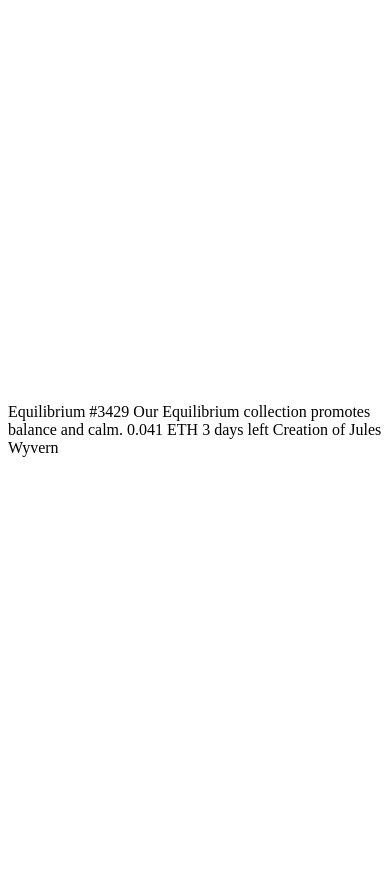
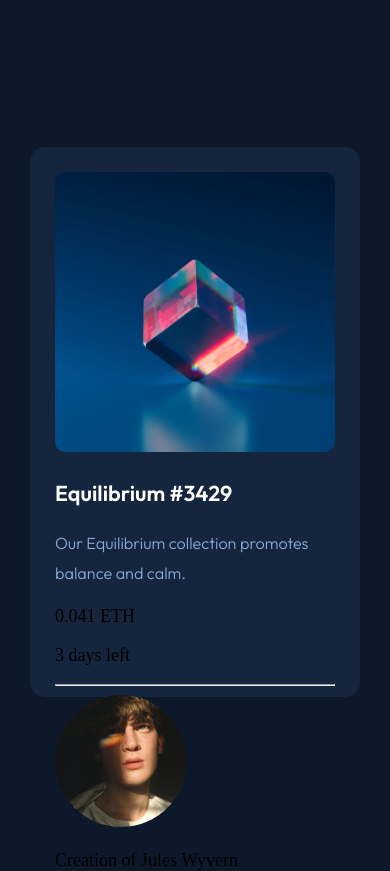
Before and after one commit to toshihikotani/nft-preview-card-component-main, a plain HTML site: page index.html in a window 390 px wide. Drawn offline with Linux system fonts and the light colour scheme.

Commit message:
"Set HTML Layout and Update SCSS for Mobile"

```diff
--- a/index.html
+++ b/index.html
@@ -10,14 +10,29 @@
 </head>
 <body>
 
-  Equilibrium #3429
+  <main>
+    <!-- IMAGE -->
+    <img class="equilibrium" src="images/image-equilibrium.jpg" Alt="Equilibrium Image"/>
+    <p class="title">Equilibrium #3429</p>
 
-  Our Equilibrium collection promotes balance and calm.
+    <!-- DESCRIPTION -->
+    <p class="description">Our Equilibrium collection promotes balance and calm.</p>
 
-  0.041 ETH
-  3 days left
+    <!-- NFT STATUS -->
+    <div class="nft-status">
+      <p class="ethereum">0.041 ETH</p>
+      <p class="time">3 days left</p>
+    </div>
 
-  Creation of Jules Wyvern
+    <!-- HORIZONTAL LINE -->
+    <hr/>
+
+    <!-- AVATAR PROFILE -->
+    <div class="avatar-profile">
+      <img src="images/image-avatar.png" alt="Avatar Image"/>
+      <p>Creation of <span class="avatar-name">Jules Wyvern</span></p>
+    </div>
+  </main>
 
 </body>
 </html>
--- a/sass/styles.scss
+++ b/sass/styles.scss
@@ -1,13 +1,58 @@
 @import url('typography.css');
+
+/* COLORS */
+
+/* PRIMARY */
+$soft-blue: hsl(215, 51%, 70%);
+$cyan: hsl(178, 100%, 50%);
+
+/* NEUTRAL */
+$very-dark-blue-main-bg:hsl(217, 54%, 11%);
+$very-dark-blue-card-bg: hsl(216, 50%, 16%);
+$white: hsl(0, 0%, 100%);
 
 html, body {
     min-width: 100vw;
 }
 
 body {
+    margin: 0;
+    padding: 0;
     min-height: 100vh;
     box-sizing:content-box;
+    background-color: $very-dark-blue-main-bg;
     display: flex;
     justify-content: center;
     align-items: center;
+    font-size: 18px;
 }
+
+/* MAIN */
+main {
+    width: 280px;
+    height: 500px;
+    padding: 25px;
+    background-color: $very-dark-blue-card-bg;
+    border-radius: 15px;
+
+    /* EQUILIBRIUM IMAGE*/
+    .equilibrium {
+        width: 100%;
+        border-radius: 10px;
+    }
+
+    /* TITLE */
+    .title {
+        font-family: 'Outfit-SemiBold';
+        font-size: 1.20em;
+        color: $white;
+    }
+
+    /* DESCRIPTION */
+    .description {
+        font-family: 'Outfit-Light';
+        font-size: 0.90em;
+        color: $soft-blue;
+        line-height: 30px;
+    }
+}
```
Also changed, not shown: css/styles.css, 1 other file.
